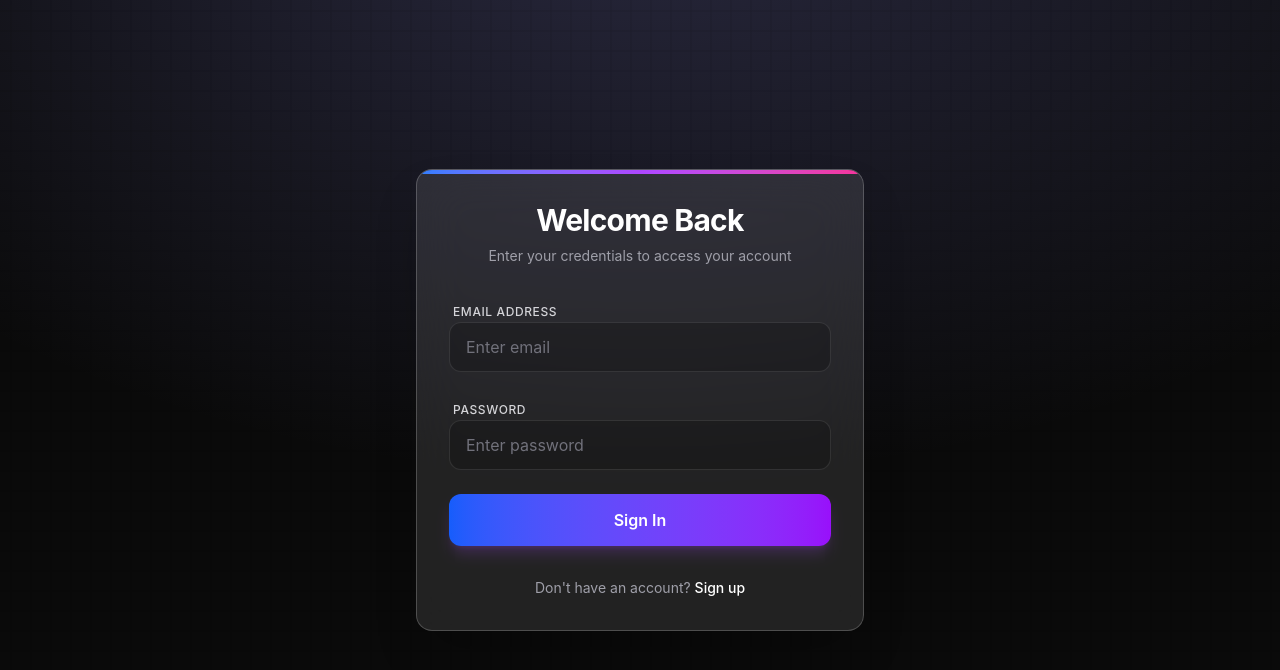
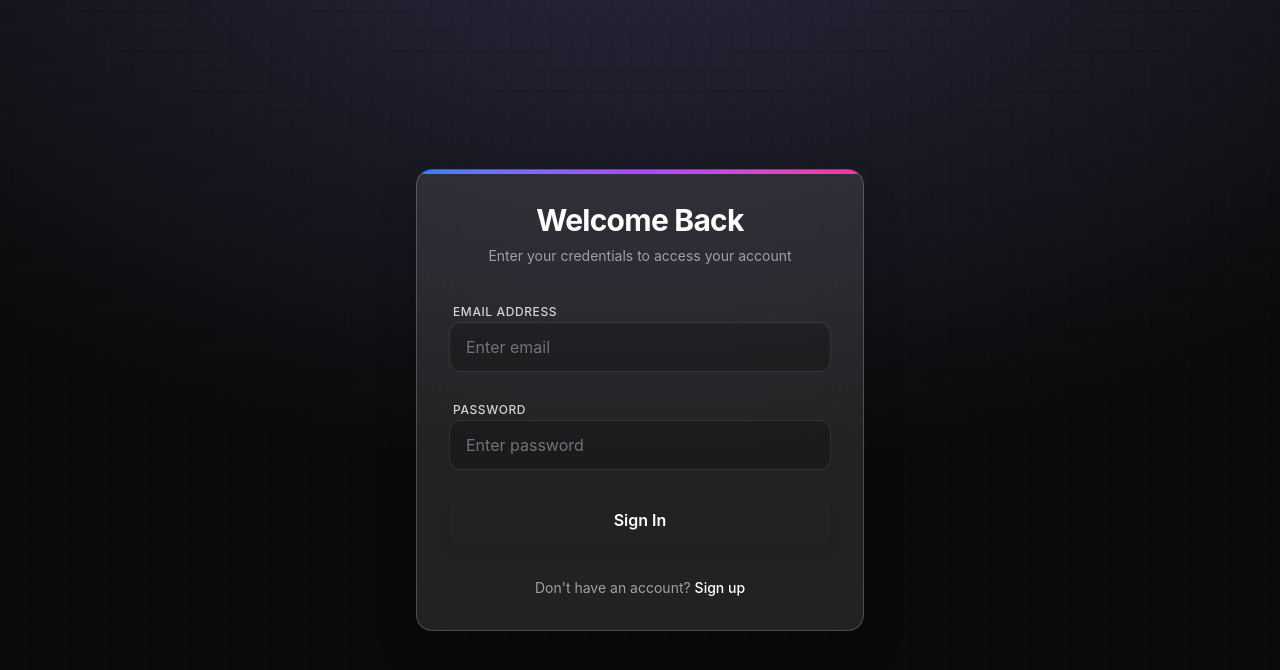
Before and after one commit to priyanshuranjan16/CodeForge-Frontend, a Next.js app: page / in a window 1280 px wide. Shown: the top 670 px of the page. Built offline with nearby package versions, Linux system fonts and the light colour scheme; no server answers.

Commit message:
changed button design

```diff
--- a/components/Button.tsx
+++ b/components/Button.tsx
@@ -21,7 +21,7 @@ export default function Button({
 
   const variants = {
     primary:
-      "bg-gradient-to-r from-blue-600 to-purple-600 text-white shadow-lg shadow-purple-500/20 hover:shadow-purple-500/40 hover:scale-[1.02]",
+      "bg-brand-cyan text-white shadow-lg shadow-brand-cyan/20 hover:shadow-brand-cyan/40 hover:scale-[1.02]",
     secondary:
       "bg-white/10 text-white hover:bg-white/20 border border-white/10",
     outline:
```
